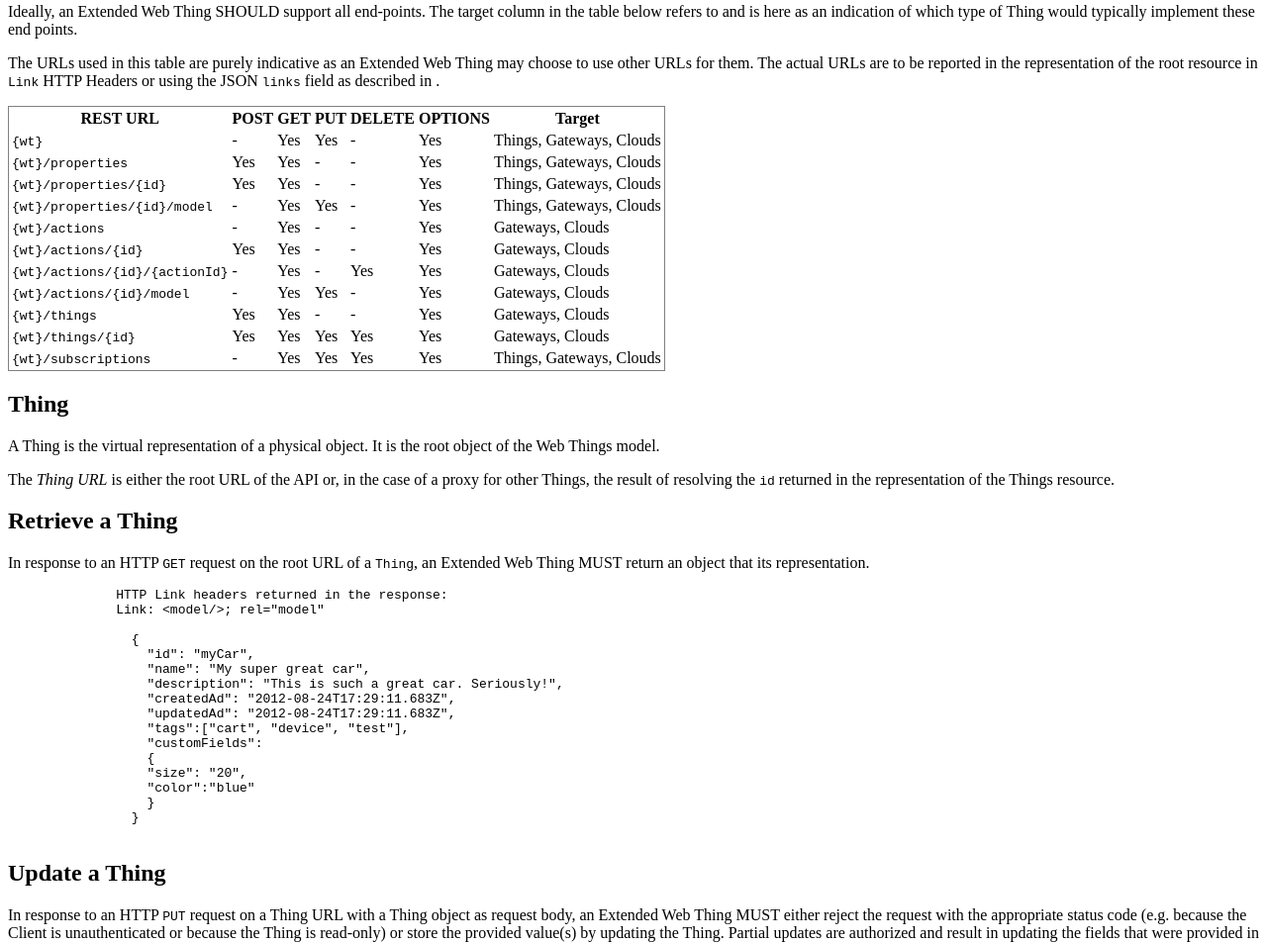
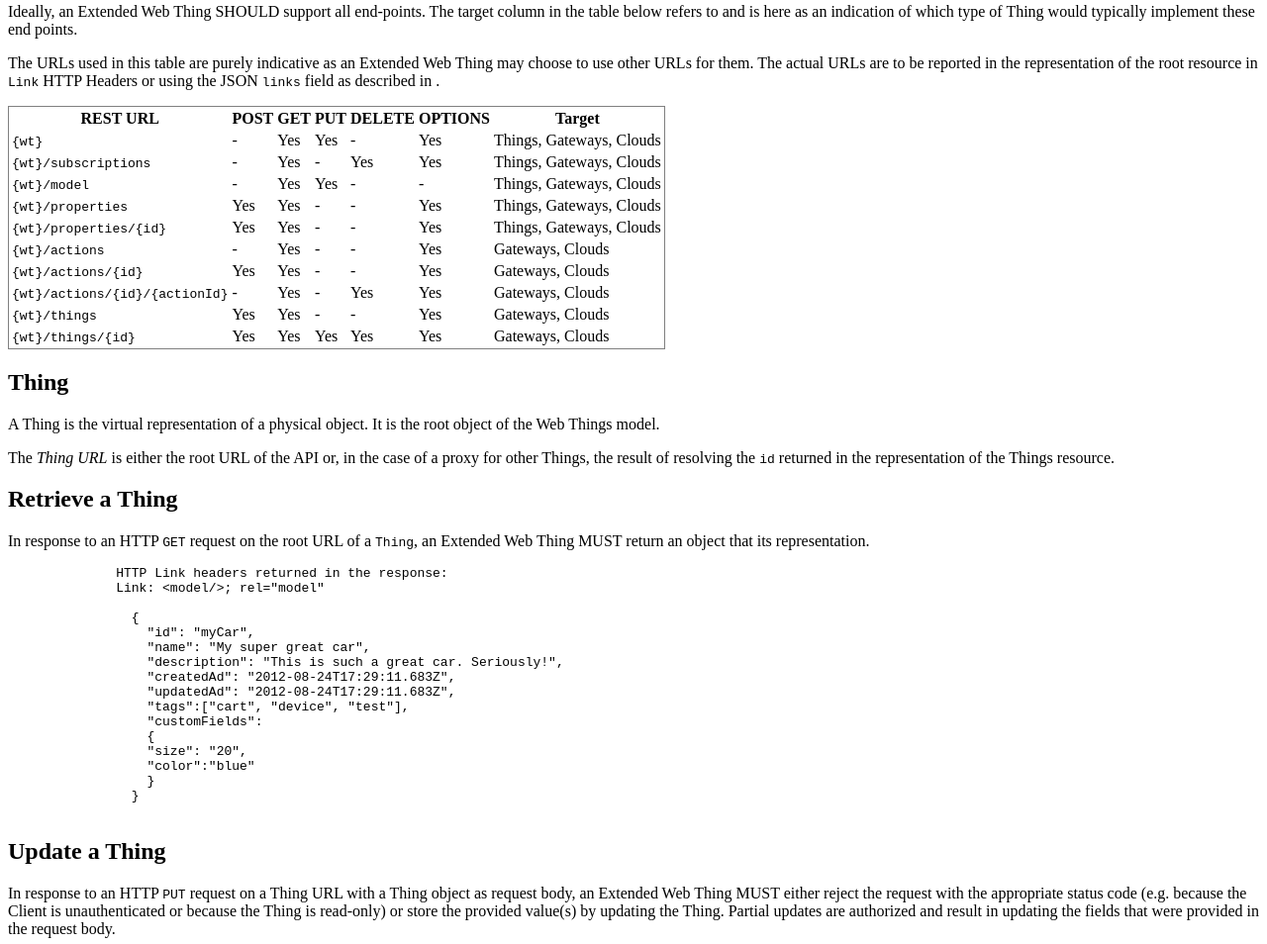
Before and after one commit to tidoust/wot-compose, a plain HTML site: page index.html in a window 1280 px wide. Shown: the part 8842-9796 px from the top of the page at 99% size. Drawn offline with Linux system fonts and the light colour scheme.

Commit message:
Changing resources

```diff
--- a/index.html
+++ b/index.html
@@ -997,6 +997,24 @@
                     <td>Things, Gateways, Clouds</td>
                 </tr>
                 <tr>
+                    <td><code>{wt}/subscriptions</code></td>
+                    <td>-</td>
+                    <td>Yes</td>
+                    <td>-</td>
+                    <td>Yes</td>
+                    <td>Yes</td>
+                    <td>Things, Gateways, Clouds</td>
+                </tr>
+                <tr>
+                    <td><code>{wt}/model</code></td>
+                    <td>-</td>
+                    <td>Yes</td>
+                    <td>Yes</td>
+                    <td>-</td>
+                    <td>-</td>
+                    <td>Things, Gateways, Clouds</td>
+                </tr>
+                <tr>
                     <td><code>{wt}/properties</code></td>
                     <td>Yes</td>
                     <td>Yes</td>
@@ -1010,15 +1028,6 @@
                     <td>Yes</td>
                     <td>Yes</td>
                     <td>-</td>
-                    <td>-</td>
-                    <td>Yes</td>
-                    <td>Things, Gateways, Clouds</td>
-                </tr>
-                <tr>
-                    <td><code>{wt}/properties/{id}/model</code></td>
-                    <td>-</td>
-                    <td>Yes</td>
-                    <td>Yes</td>
                     <td>-</td>
                     <td>Yes</td>
                     <td>Things, Gateways, Clouds</td>
@@ -1051,15 +1060,6 @@
                     <td>Gateways, Clouds</td>
                 </tr>
                 <tr>
-                    <td><code>{wt}/actions/{id}/model</code></td>
-                    <td>-</td>
-                    <td>Yes</td>
-                    <td>Yes</td>
-                    <td>-</td>
-                    <td>Yes</td>
-                    <td>Gateways, Clouds</td>
-                </tr>
-                <tr>
                     <td><code>{wt}/things</code></td>
                     <td>Yes</td>
                     <td>Yes</td>
@@ -1076,15 +1076,6 @@
                     <td>Yes</td>
                     <td>Yes</td>
                     <td>Gateways, Clouds</td>
-                </tr>
-                <tr>
-                    <td><code>{wt}/subscriptions</code></td>
-                    <td>-</td>
-                    <td>Yes</td>
-                    <td>Yes</td>
-                    <td>Yes</td>
-                    <td>Yes</td>
-                    <td>Things, Gateways, Clouds</td>
                 </tr>
                 </tbody>
             </table>
```
